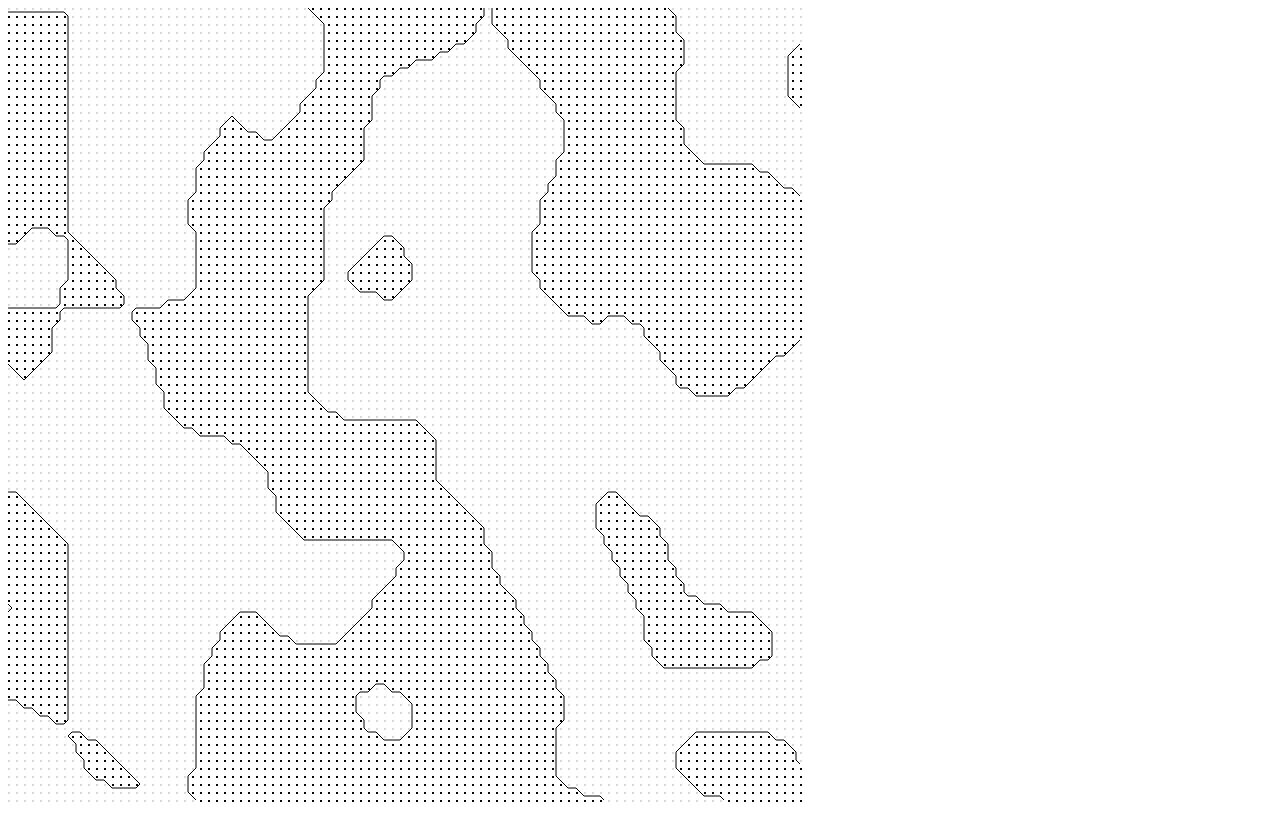
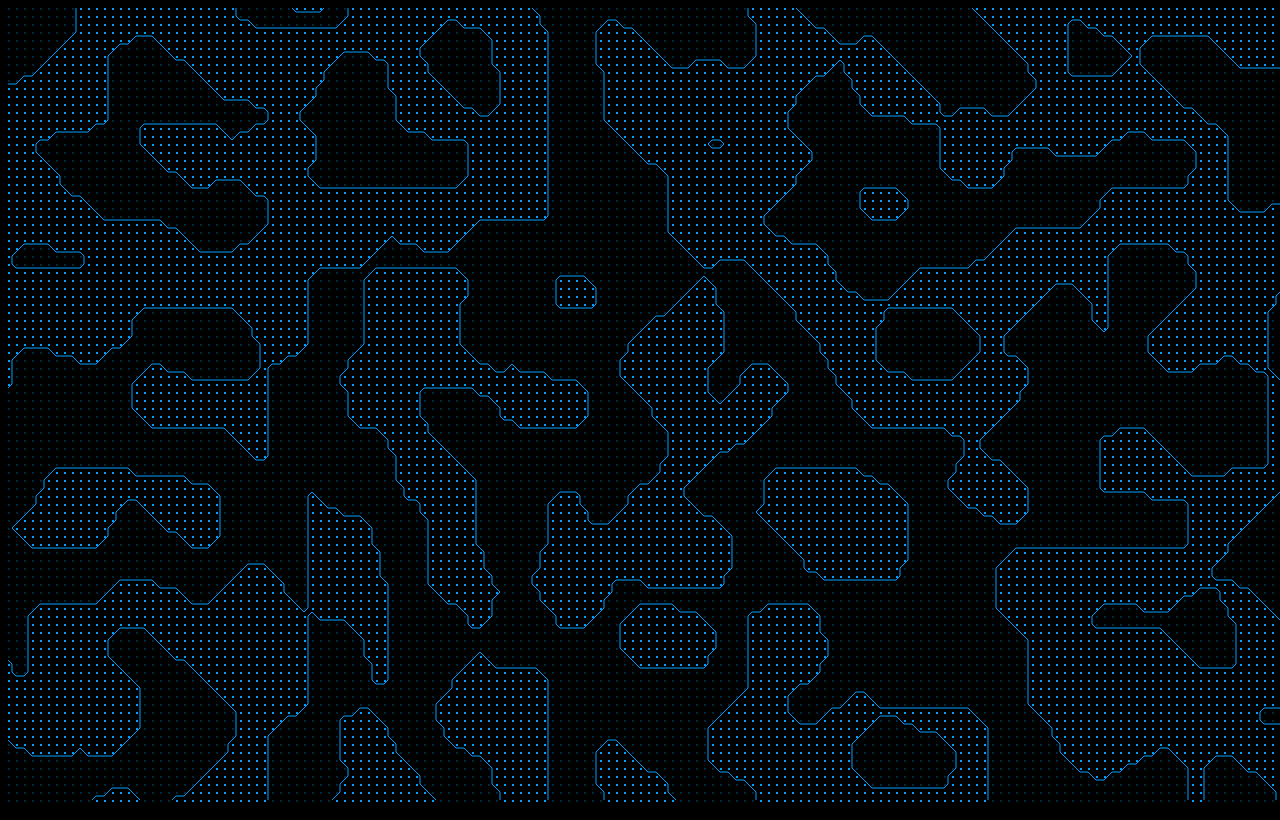
Before and after one commit to jimmykodes/drawings, a plain HTML site: page marching_squares/index.html in a window 1280 px wide. Drawn offline with nearby package versions, Linux system fonts and the light colour scheme; animation ran at ten frames a second.

Commit message:
use full canvas and some bitlogic

```diff
--- a/marching_squares/index.html
+++ b/marching_squares/index.html
@@ -4,7 +4,7 @@
     <meta charset="UTF-8">
     <title>Marching Squares</title>
 </head>
-<body>
+<body style="background: black">
 <canvas id="canvas"></canvas>
 <script src="https://cdnjs.cloudflare.com/ajax/libs/jquery/3.4.1/jquery.min.js"></script>
 <script src="noise.js"></script>
--- a/marching_squares/index.js
+++ b/marching_squares/index.js
@@ -11,35 +11,35 @@ canvas.height = height * dpr
 canvas.style.height = `${height}px`
 canvas.style.width = `${width}px`
 ctx.scale(dpr, dpr)
+ctx.strokeStyle = 'rgb(0,161,255)'
 
 let delta = Math.round(Math.min(width, height) / numPoints)
+const squareSide = delta * .25
+const numRows = Math.round(height / delta)
+const numCols = Math.round(width / delta)
 
-const squareSide = delta * .25
-
-let points = new Array(numPoints)
-for (let row = 0; row < numPoints; row++) {
-    points[row] = new Array(numPoints)
+let points = new Array(numRows)
+for (let row = 0; row < numRows; row++) {
+    points[row] = new Array(numCols)
 }
 
 
 noise.seed(Math.random())
-
 function draw() {
     ctx.clearRect(0, 0, width, height)
-    for (let row = 0; row < numPoints; row++) {
-        for (let col = 0; col < numPoints; col++) {
-            points[row][col] = noise.perlin3(row / 15, col / 15, new Date().getTime()/2000) > 0 ? 1 : 0
-            // points[row][col] = (Math.random() > 0.5 ? 1 : 0)
+    for (let row = 0; row < numRows; row++) {
+        for (let col = 0; col < numCols; col++) {
+            points[row][col] = noise.simplex3(row / 15, col / 15, new Date().getTime()/2000) > 0 ? 1 : 0
         }
     }
 
-    for (let row = 0; row < numPoints; row++) {
-        for (let col = 0; col < numPoints; col++) {
+    for (let row = 0; row < numRows; row++) {
+        for (let col = 0; col < numCols; col++) {
             ctx.save()
             if (points[row][col]) {
-                ctx.fillStyle = 'rgba(0,0,0,1)'
+                ctx.fillStyle = 'rgb(0,161,255)'
             } else {
-                ctx.fillStyle = 'rgba(0,0,0,.15)'
+                ctx.fillStyle = 'rgba(0,167,255,0.25)'
             }
             ctx.translate(delta * col, delta * row)
             ctx.fillRect(0, 0, squareSide, squareSide)
@@ -54,19 +54,9 @@ function draw() {
 draw()
 
 function pointValue(row, col) {
-    if (row === numPoints - 1 || col === numPoints - 1) {
-        // in the last row just bail
+    if (row === numRows - 1 || col === numCols - 1) {
+        // in the last row/column just bail
         return 0
     }
-    const bits = {
-        8: points[row][col],
-        4: points[row][col + 1],
-        2: points[row + 1][col + 1],
-        1: points[row + 1][col],
-    }
-    let sum = 0
-    for (const bitsKey in bits) {
-        sum += bits[bitsKey] * bitsKey
-    }
-    return sum
+    return points[row][col] << 3 | points[row][col + 1] << 2 | points[row + 1][col + 1] << 1 | points[row + 1][col]
 }
```
